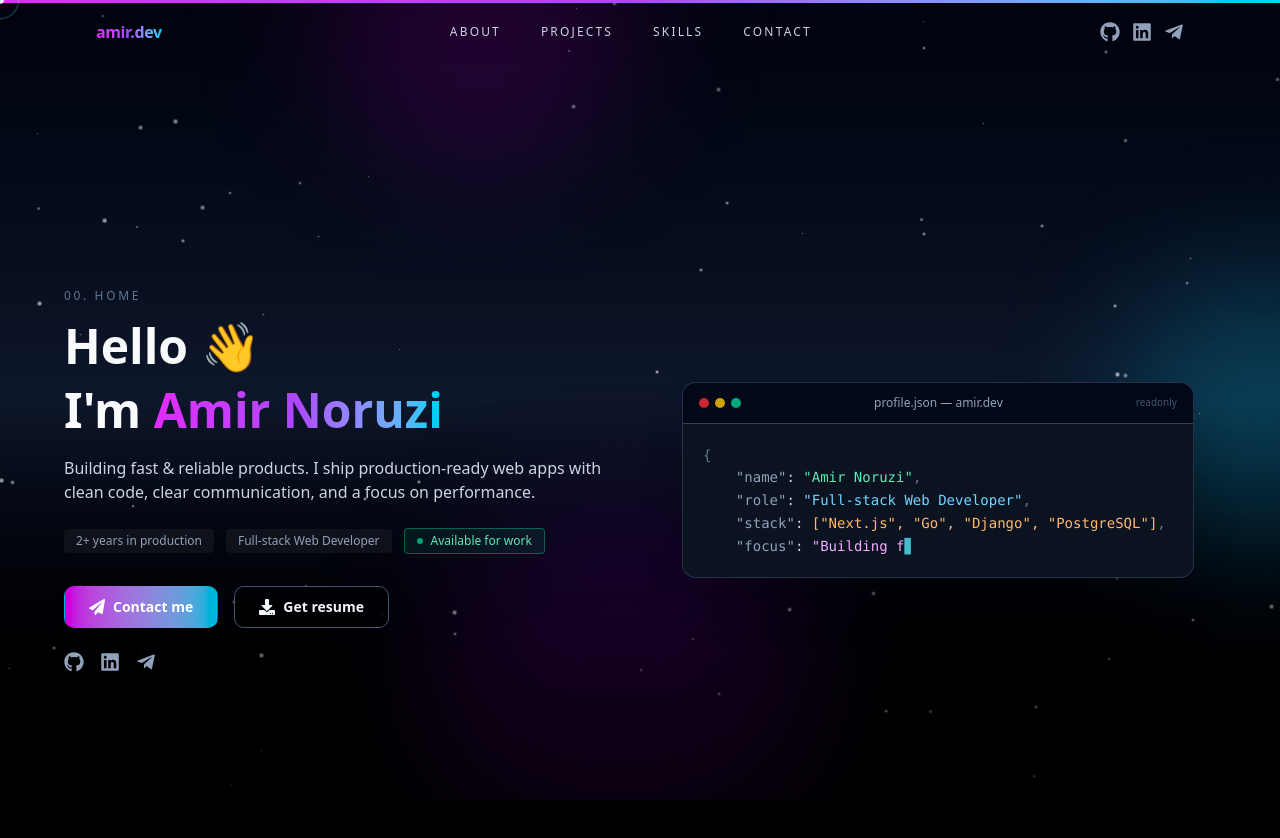
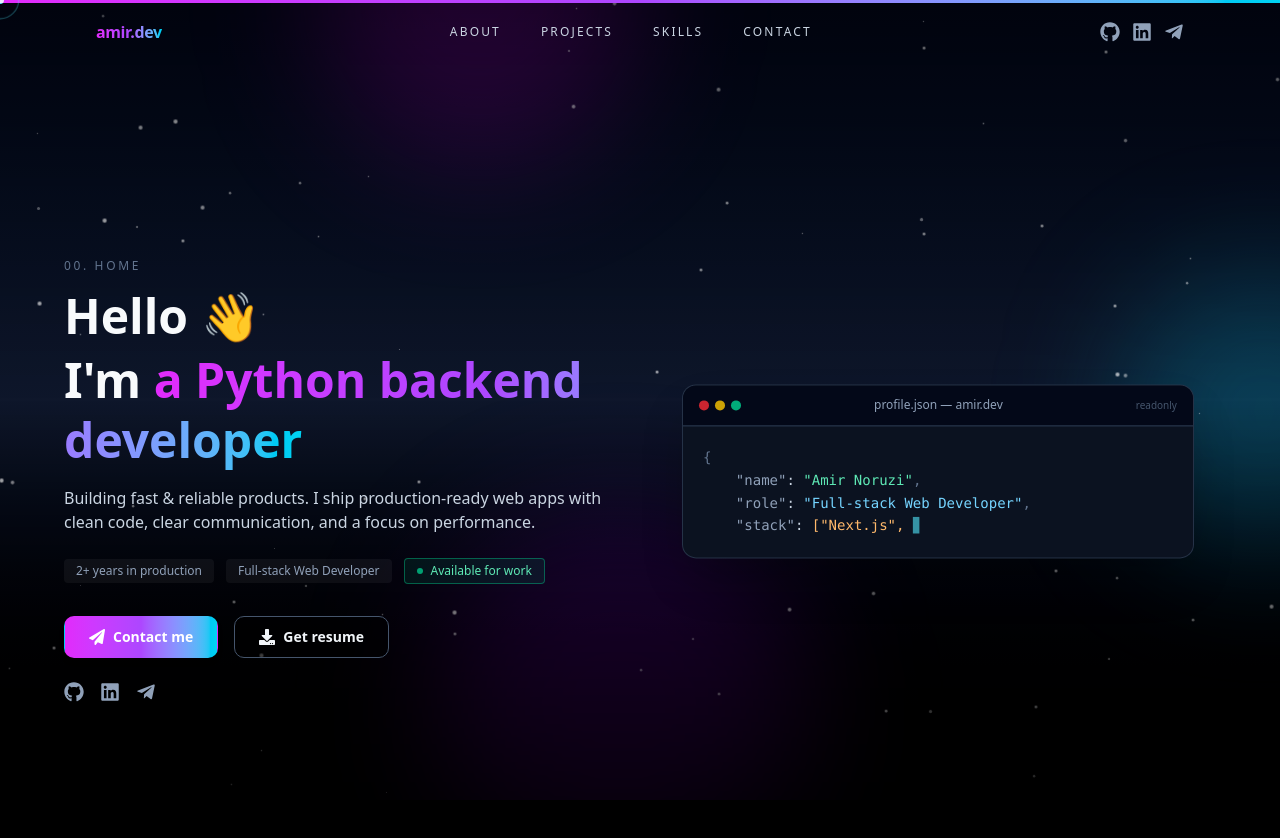
Before and after one commit to capamir/portfolio, a Next.js app: page / in a window 1280 px wide. Shown: the top 838 px of the page. Built offline with nearby package versions, Linux system fonts and the light colour scheme.

Commit message:
add animation to hero section

```diff
--- a/components/sections/Hero.tsx
+++ b/components/sections/Hero.tsx
@@ -19,6 +19,14 @@ const FOCUS = "Building fast & reliable products";
 const EXPERIENCE = "2+ years";
 const STACK = ["Next.js", "Go", "Django", "PostgreSQL"];
 const CURRENT = "Shipping clean, production‑ready code";
+
+const TITLE_SEQUENCE  = [
+  NAME,
+  "a Python backend developer",
+  "a React front‑end developer",
+  "a Go developer",
+  NAME,
+];
 
 interface Token {
   text: string;
@@ -122,6 +130,55 @@ function Typewriter({ tokens, speed = 35 }: { tokens: Token[]; speed?: number })
 // --- Left side: intro / text / CTAs ---
 
 function HeroIntro() {
+    const [seqIndex, setSeqIndex] = useState(0);
+  const [typed, setTyped] = useState("");
+  const [isDeleting, setIsDeleting] = useState(false);
+
+  // Type / delete logic for the dynamic part after "I'm "
+  useEffect(() => {
+    const full = TITLE_SEQUENCE[seqIndex];
+
+    let delay = isDeleting ? 40 : 80;
+
+    // Pause when a phrase is fully typed
+    if (!isDeleting && typed === full) {
+      delay = 900;
+    }
+
+    // Pause briefly when cleared before next phrase
+    if (isDeleting && typed === "") {
+      delay = 400;
+    }
+
+    const timeout = setTimeout(() => {
+      // Final state: stop when last phrase (NAME) is fully typed
+      if (!isDeleting && typed === full && seqIndex === TITLE_SEQUENCE.length - 1) {
+        return;
+      }
+
+      if (!isDeleting) {
+        // Typing
+        if (typed.length < full.length) {
+          setTyped(full.slice(0, typed.length + 1));
+        } else {
+          // Start deleting (except for final phrase, handled above)
+          setIsDeleting(true);
+        }
+      } else {
+        // Deleting
+        if (typed.length > 0) {
+          setTyped(full.slice(0, typed.length - 1));
+        } else {
+          // Move to next phrase
+          setIsDeleting(false);
+          setSeqIndex((prev) => (prev + 1) % TITLE_SEQUENCE.length);
+        }
+      }
+    }, delay);
+
+    return () => clearTimeout(timeout);
+  }, [typed, isDeleting, seqIndex]);
+
   return (
     <motion.div
       initial={{ opacity: 0, x: -40 }}
@@ -139,7 +196,7 @@ function HeroIntro() {
         00. Home
       </motion.div>
 
-      {/* Heading */}
+      {/* Heading with typewriter name/title */}
       <motion.h1
         initial={{ opacity: 0, y: 18 }}
         animate={{ opacity: 1, y: 0 }}
@@ -150,12 +207,12 @@ function HeroIntro() {
         <span className="block">
           I&apos;m{" "}
           <span className="bg-linear-to-r from-fuchsia-500 via-purple-500 to-cyan-400 bg-clip-text text-transparent">
-            {NAME}
+            {typed || "\u00A0"}
           </span>
         </span>
       </motion.h1>
 
-      {/* Tagline */}
+      {/* Tagline (unchanged) */}
       <motion.p
         initial={{ opacity: 0, y: 18 }}
         animate={{ opacity: 1, y: 0 }}
@@ -215,7 +272,7 @@ function HeroIntro() {
                 "0 0 12px rgba(147,51,234,0.5), 0 0 24px rgba(6,182,212,0.4)",
             }}
             whileTap={{ scale: 0.96 }}
-            className="inline-flex items-center gap-2 rounded-lg border border-transparent bg-linear-to-r from-fuchsia-600 to-cyan-500 px-6 py-2.5 text-sm font-semibold text-white shadow-md transition-all"
+            className="inline-flex items-center gap-2 rounded-lg border border-transparent bg-linear-to-r from-fuchsia-500 via-purple-500 to-cyan-400 px-6 py-2.5 text-sm font-semibold text-white shadow-md transition-all"
           >
             <FaPaperPlane className="h-4 w-4" />
             <span>Contact me</span>
@@ -286,6 +343,15 @@ function HeroJsonCard() {
       transition={{ duration: 0.7, delay: 0.3 }}
       className="w-full max-w-lg mx-auto"
     >
+      {/* Floating wrapper */}
+      <motion.div
+        animate={{ y: [0, -10, 0] }}
+        transition={{
+          duration: 4,
+          repeat: Infinity,
+          ease: "easeInOut",
+        }}
+      >
         <div className="rounded-xl border border-slate-700/70 bg-[#0b1220] shadow-2xl overflow-hidden">
           {/* Editor header */}
           <div className="flex items-center justify-between border-b border-slate-700 bg-[#020617]/80 px-4 py-3">
@@ -303,10 +369,11 @@ function HeroJsonCard() {
           {/* Code content */}
           <div className="p-4 sm:p-5 font-mono text-xs sm:text-sm text-slate-200">
             <pre className="whitespace-pre-wrap leading-relaxed">
-            <Typewriter tokens={codeTokens} speed={35} />
+              <Typewriter tokens={codeTokens} speed={55} />
             </pre>
           </div>
         </div>
+      </motion.div>
     </motion.div>
   );
 }
```
Lines whose indentation alone changed are shown as unchanged.
